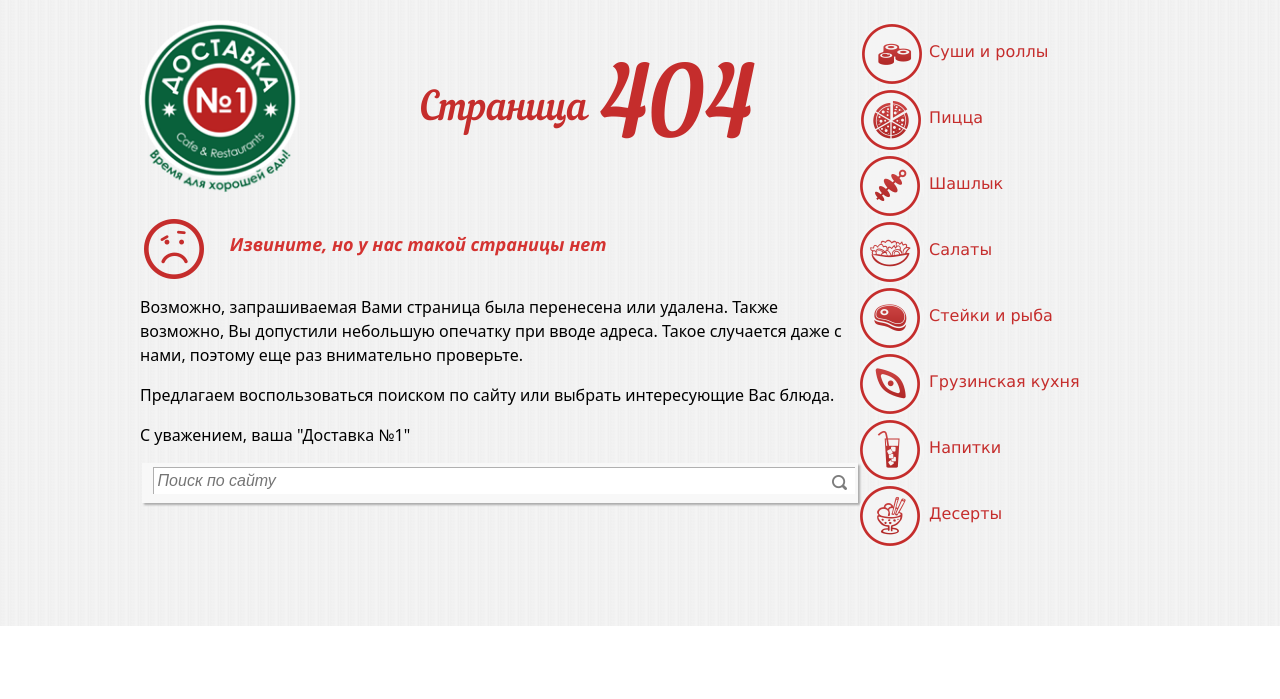
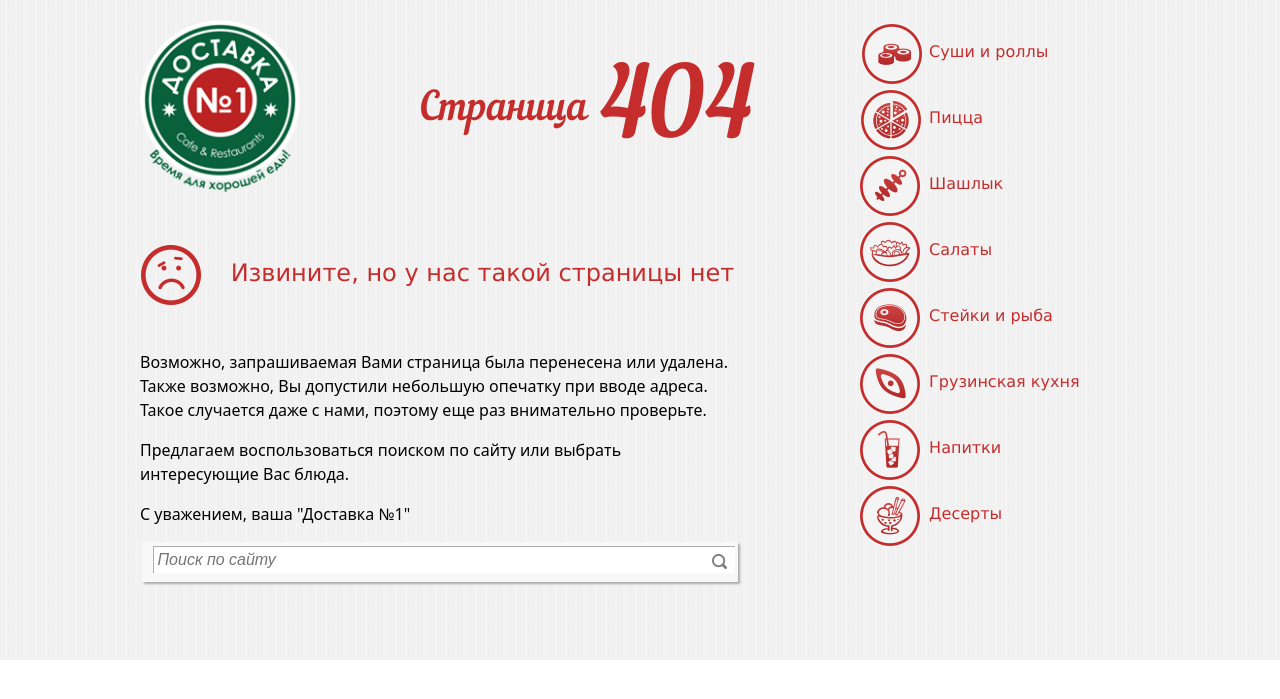
Before and after one commit to Tinabast/dostavka, a PHP site: page /404.html in a window 1280 px wide. Shown: the top 699 px of the page. Run offline with PHP 8.4, Linux system fonts and the light colour scheme; some web fonts are replaced.

Commit message:
Customizing 404 page

```diff
--- a/404.html
+++ b/404.html
@@ -20,10 +20,11 @@
 								<h1 class="page-title v-centered"><span>Страница</span> <span class="page-title_xl">404</span></h1>
 							</div>
 						</header>
-						<h2 class="page-subtitle">
+						<div class="column_b_container">
+							<div class="alert-text">
 								<i class="icon icon_main-sprite icon_smile"></i>
-							Извините, но у нас такой страницы нет
-						</h2>
+								<span>Извините, но у нас такой страницы нет</span>
+							</div>
 							<div class="common-text common-text_m">
 								<p>
 									Возможно, запрашиваемая Вами страница была перенесена или удалена.
@@ -45,7 +46,7 @@
 									</button>
 								</fieldset>
 							</form>
-
+						</div>
 					</div>
 					<div class="column column_a">
 
--- a/css/base.css
+++ b/css/base.css
@@ -84,8 +84,11 @@ ul {
 	padding-top: 20px;
 	box-sizing: border-box;
 }
+.column_b_container {
+	width: 600px;
+}
 .common-text {
-	font-family: 'Segoe UI';
+	font-family: 'Segoe UI', Helvetica, sans-serif;
 	font-size: 22px;
 	text-align: center;
 }
@@ -93,6 +96,12 @@ ul {
 	font-size: 16px;
 	text-align: left;
 	line-height: 1.5;
+}
+.alert-text {
+	margin: 45px 0;
+	font-family: Verdana, Helvetica, sans-serif;
+	font-size: 24px;
+	color: #c52d2c;
 }
 .texture__red .common-text {
 	color: #FFF;
@@ -1027,9 +1036,9 @@ ul {
 	background-position: -157px 277px;
 }
 .icon_smile {
-	width: 64px;
-	height: 65px;
-	background-position: -332px -236px;
+	width: 62px;
+	height: 61px;
+	background-position: -335px -240px;
 	margin-right: 21px;
 }
 
```
Lines whose indentation alone changed are shown as unchanged.
